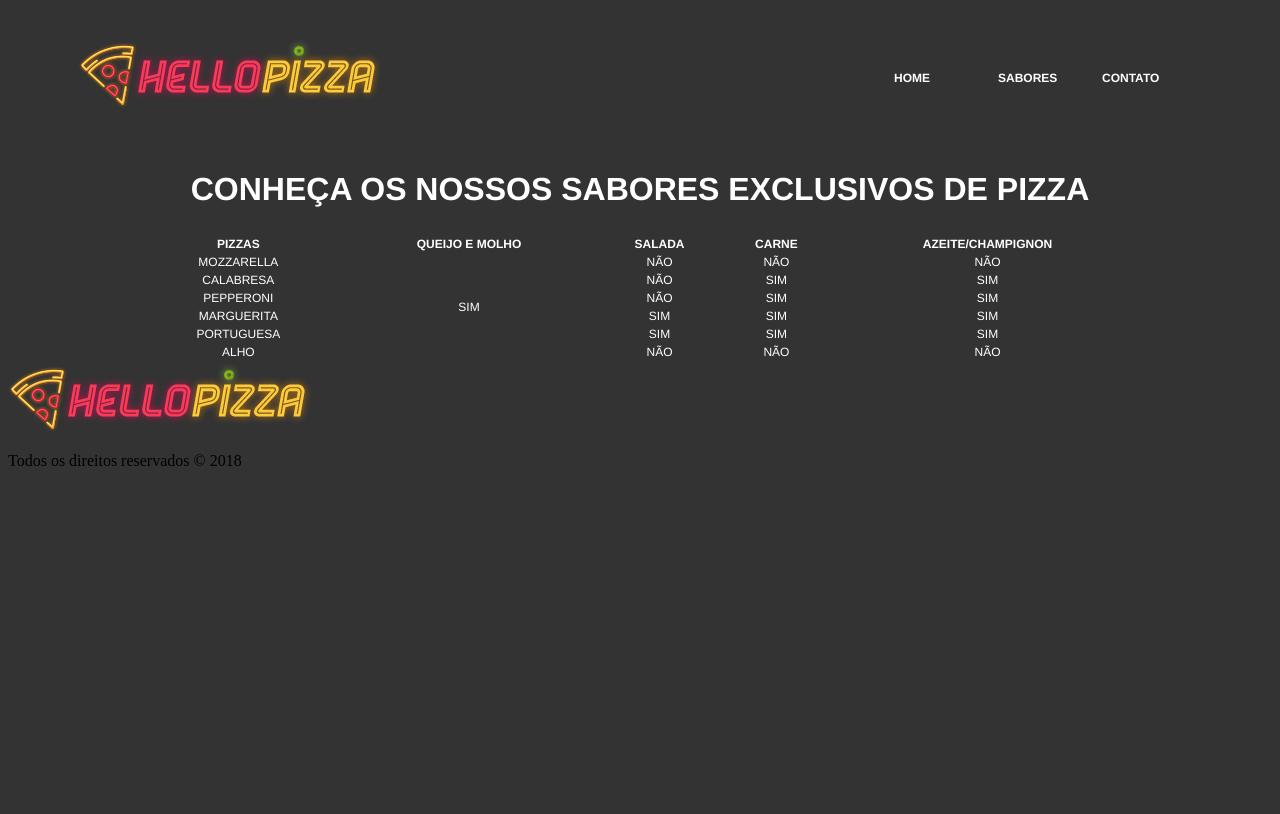
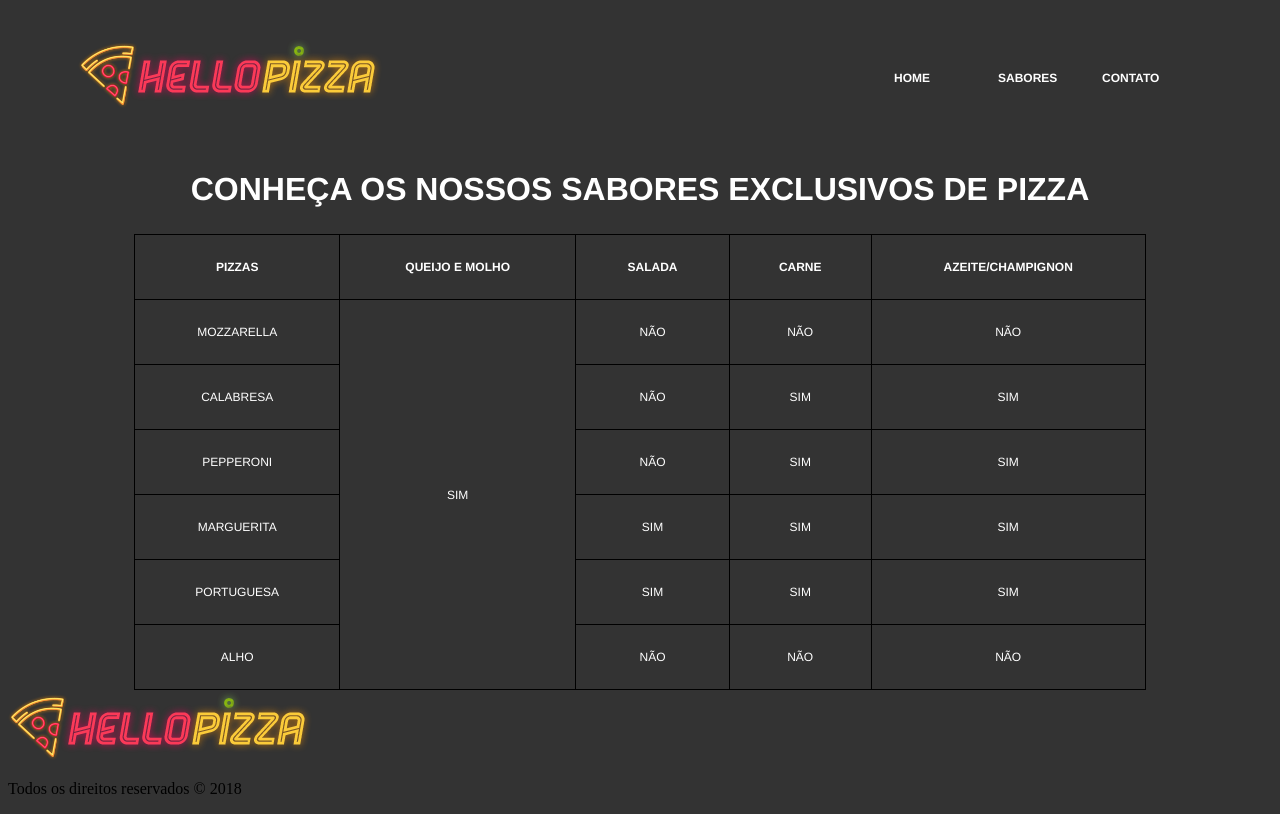
Before and after one commit to hiordanfreire/Pizzaria, a plain HTML site: page index.html in a window 1280 px wide. Drawn offline with Linux system fonts and the light colour scheme.

Commit message:
Update stylesheet.css

```diff
--- a/css/stylesheet.css
+++ b/css/stylesheet.css
@@ -39,15 +39,18 @@ body{
     font-size: 32px;
 }
 #sabores-pizzas table {
+    border-collapse: collapse; /*Remove os espaços entre a tabele*/
     width: 80%;
     margin: 0 auto;
 }
 
 #sabores-pizzas table td,
 #sabores-pizzas table th {
+    border: 1px solid #000;
     color: #fff;
     text-align: center;
     text-transform: uppercase;
     font-size: 12px;
     font-family: 'Helvetica Neue', sans-serif;
+    padding: 25px;
 }
```
